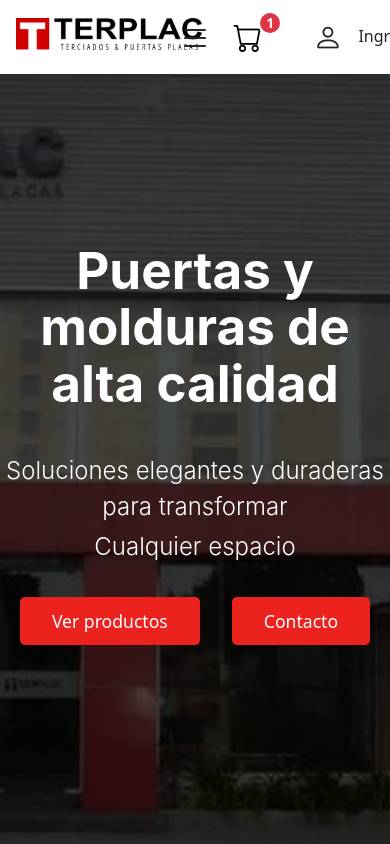
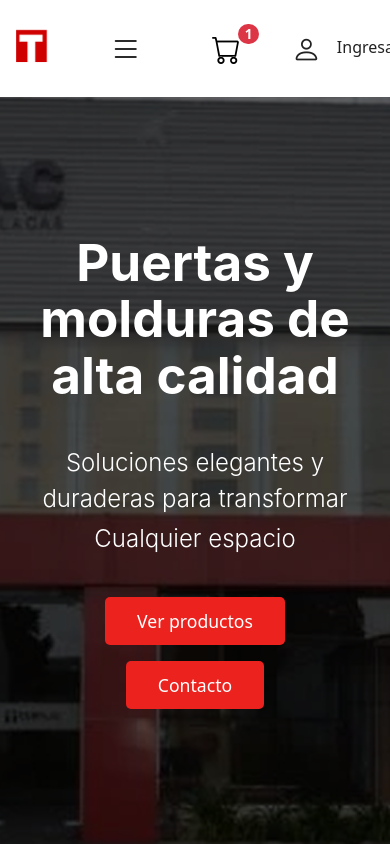
Before and after one commit to 4ndreams/GPS, a React (Vite) app in the folder Ventas/frontend/: page / in a window 390 px wide. Shown: the top 844 px of the page. Built offline with nearby package versions, Linux system fonts and the light colour scheme.

Commit message:
ADD vista celular home

```diff
--- a/Ventas/frontend/src/App.css
+++ b/Ventas/frontend/src/App.css
@@ -3,6 +3,8 @@
   margin: 0 auto;
   padding: 0;
   text-align: center;
+    overflow-x: hidden;
+
 }
 
 .logo {
--- a/Ventas/frontend/src/components/Navbar.tsx
+++ b/Ventas/frontend/src/components/Navbar.tsx
@@ -1,6 +1,7 @@
 import { useState, useRef, useEffect } from 'react';
 import { Link } from 'react-router-dom';
-import logo from '../assets/LogoTerPlac.svg';
+import logo from '../assets/logo_terplac.svg';
+import logoMobile from '../assets/TERPLAC_T.png';
 import '../styles/Navbar.css';
 
 type User = {
@@ -19,7 +20,13 @@ function Navbar({user, onLogout}: NavbarProps) {
   const [userMenuOpen, setUserMenuOpen] = useState(false);
   const cartItemCount = 1;
   const userMenuRef = useRef<HTMLDivElement>(null);
+  const [isMobile, setIsMobile] = useState(window.innerWidth <= 768);
 
+  useEffect(() => {
+    const handleResize = () => setIsMobile(window.innerWidth <= 768);
+    window.addEventListener('resize', handleResize);
+    return () => window.removeEventListener('resize', handleResize);
+  }, []);
 
   const toggleMenu = () => {
     setIsOpen(!isOpen);
@@ -39,7 +46,11 @@ function Navbar({user, onLogout}: NavbarProps) {
     <nav className="navbar">
       <div className="navbar-container">
         <Link to="/" className="navbar-brand">
-          <img src={logo} alt="Logo" className="logo-navbar" />
+          <img
+            src={isMobile ? logoMobile : logo}
+            alt="Logo"
+            className="logo-navbar"
+          />
         </Link>
 
         {/* Botón hamburguesa solo en pantallas pequeñas */}
--- a/Ventas/frontend/src/services/authService.ts
+++ b/Ventas/frontend/src/services/authService.ts
@@ -10,8 +10,9 @@ export const loginUser = async (email: string, password: string) => {
     if (response.data.data.token) {
       localStorage.setItem('token', response.data.data.token);
     }
-    return response.data;
+    return response.data.data;
   } catch (error: any) {
+    console.error("Error en el inicio de sesión:", error.response?.data ?? error.message);
     throw error;
   }
 };
--- a/Ventas/frontend/src/styles/Home.css
+++ b/Ventas/frontend/src/styles/Home.css
@@ -19,6 +19,7 @@
 }
 
 .hero-section {
+  margin-top: 2rem;
   position: relative;
   width: 100vw;
   height: 100vh;
@@ -67,7 +68,7 @@
 }
 
 .hero-buttons button {
-  margin: 0 1rem;
+  margin: 0.5rem 1rem;
   padding: 0.75rem 2rem;
   font-size: 1.1rem;
   border: none;
@@ -442,4 +443,13 @@
     align-items: center;
     text-align: center;
   }
+  .hero-section,
+  .products-section,
+  .nosotros-section,
+  .footer-section,
+  .contacto-section {
+    padding-left: 16px;
+    padding-right: 16px;
+    box-sizing: border-box;
+  }
 }
--- a/Ventas/frontend/src/styles/Navbar.css
+++ b/Ventas/frontend/src/styles/Navbar.css
@@ -1,13 +1,10 @@
 .navbar {
   background: #FFFFFF;
-  padding: 0.5rem 0;   /* Aumenta el padding para más altura */
-  width: 100vw;
+  padding: 0.5rem 0;
+  width: 100%;         /* Cambia de 100vw a 100% */
   position: fixed;
-  top: 0;            /* Asegura que esté pegado arriba */
-  left: 50%;
-  right: 50%;
-  margin-left: -50vw;
-  margin-right: -50vw;
+  top: 0;
+  left: 0;             /* Quita left: 50%, right: 50%, margin-left, margin-right */
   box-sizing: border-box;
   z-index: 1000;
 }
@@ -15,6 +12,8 @@
 
 .logo-navbar {
   height: 2.8em;
+  margin-right: 8px; /* Espacio entre logo y hamburguesa */
+
   padding: 1em;
   transition: all 0.3s ease;
   will-change: filter;
@@ -194,16 +193,15 @@
 }
 
 .menu-toggle {
+  position: static;   /* <-- Esto lo alinea con el flujo normal */
+  margin-left: 0;
+  margin-right: 0.5em; /* Espacio opcional entre logo y hamburguesa */
   color: #222;
   display: none;
   background: transparent;
   border: transparent;
   font-size: 2rem;
   cursor: pointer;
-  position: absolute;
-  top: 1.rem;
-  left: 50%;
-  transform: translateX(-50%);
   z-index: 1100;
   outline: none;
   box-shadow: none;
```
Also changed, not shown: Ventas/frontend/src/assets/TERPLAC_T.png (renamed from Ventas/frontend/src/assets/TERPLAC T.png), Ventas/frontend/src/assets/logo_terplac.svg (renamed from Ventas/frontend/src/assets/LogoTerPlac.svg).
